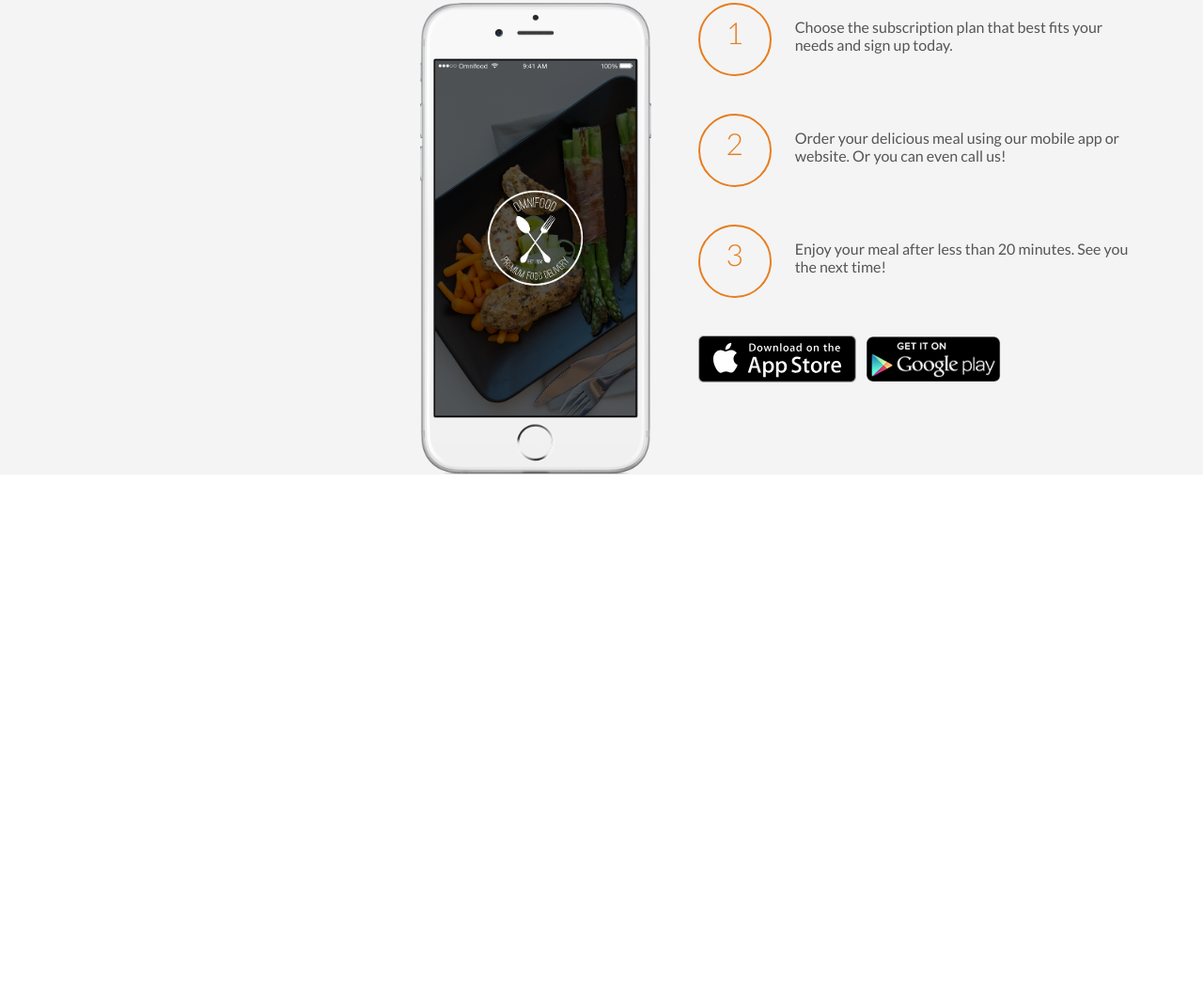
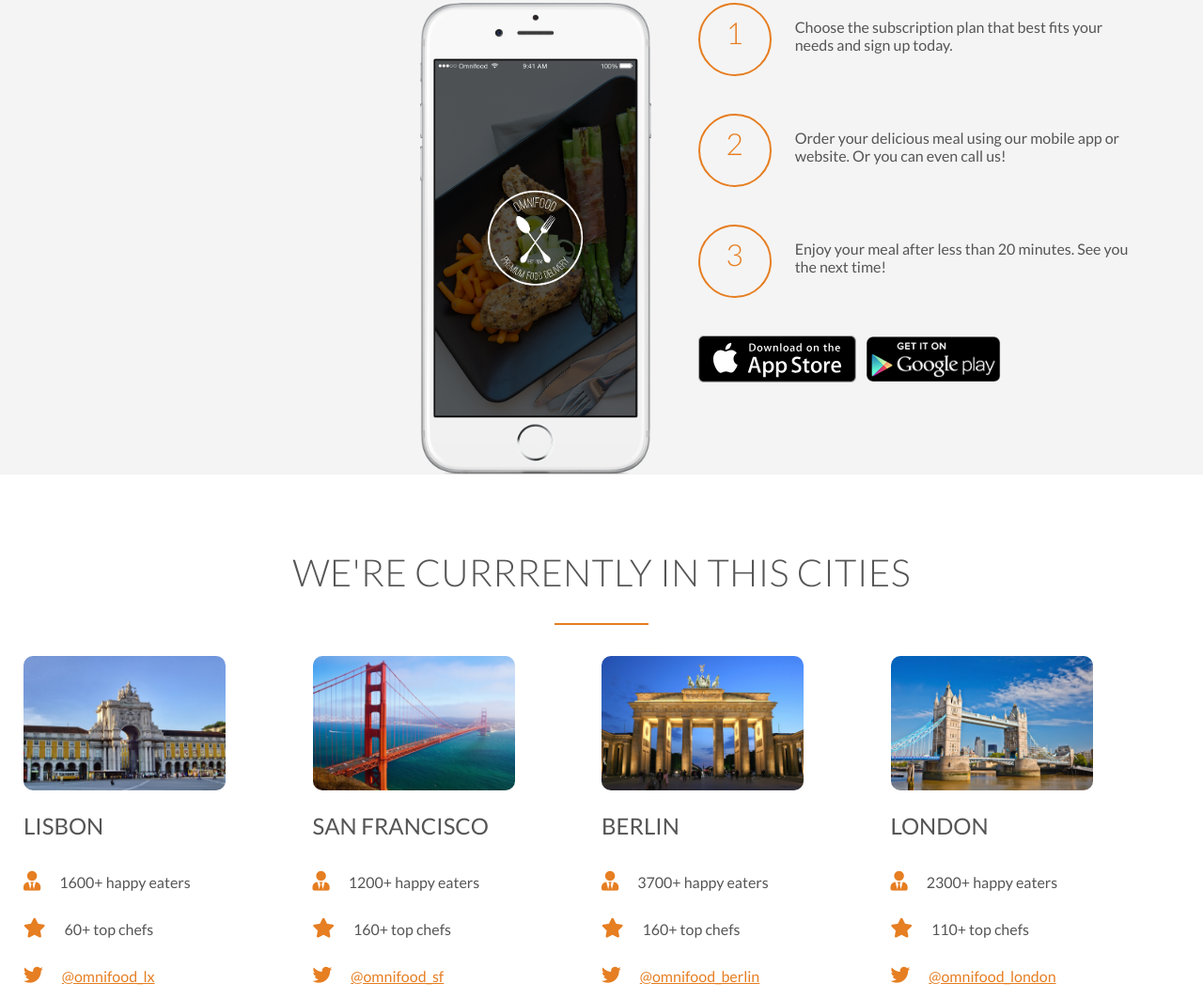
Before and after one commit to ostoliar/FoodWebProject, a plain HTML site: page index.html in a window 1280 px wide. Shown: the part 2003-3066 px from the top of the page at 94% size. Before the commit the page ends 2508 px from the top, so only its background shows below. Drawn offline with Linux system fonts and the light colour scheme; a web font is replaced by a local one.

Commit message:
section cities done

```diff
--- a/css/style.css
+++ b/css/style.css
@@ -230,6 +230,7 @@ header {
     padding-top: 40px;
     background-color: #f4f4f4;
     color: #555;
+    margin-bottom: 80px;
 }
 
 .how_it_works__block {
@@ -250,7 +251,6 @@ header {
 .how_it_works__block_right__one {
     display: flex;
     margin-bottom: 40px;
-
 }
 
 .how_it_works__block_left img {
@@ -272,7 +272,6 @@ header {
     margin-top: 30px;
 }
 
-
 .how_it_works__block_right__one_namber {
     color: #e67e22;
     font-size: 200%;
@@ -287,7 +286,6 @@ header {
     font-family: 'Saira Semi Condensed', sans-serif;
     font-family: 'Lato', sans-serif;
     font-weight: 300;
-
 }
 
 .how_it_works_row h2 {
@@ -308,14 +306,77 @@ header {
 
 .how_it_works__block_right__btn {
     display: flex;
+}
 
-}
 .how_it_works__block_right__btn img {
     height: 50px;
     width: auto;
     margin-right: 10px;
 }
+
 .btn-app:link,
 .btn-app:visited {
     border: 0;
 }
+
+.cities {
+    width: 100%;
+    max-width: 1230px;
+    height: auto;
+    margin: auto;
+    color: #555;
+    font-family: 'Rajdhani', sans-serif;
+    font-family: 'Saira Semi Condensed', sans-serif;
+    font-family: 'Lato', sans-serif;
+}
+
+.cities_head {
+    text-align: center;
+    font-weight: 300;
+    text-transform: uppercase;
+    font-size: 250%;
+    letter-spacing: .2px;
+}
+
+.cities_head:after {
+    display: block;
+    height: 2px;
+    background-color: #e67e22;
+    content: " ";
+    width: 100px;
+    margin: 0 auto;
+    margin-top: 30px;
+}
+
+.cities__wrap_grid {
+    display: grid;
+    grid-template-columns: 1fr 1fr 1fr 1fr;
+}
+.cities__wrap_grid_block h2 {
+    text-transform: uppercase;
+    font-weight: normal;
+}
+
+.cities__wrap_grid_block img {
+    width: 70%;
+    height: auto;
+    border-radius: 10px;
+}
+.cities__wrap_grid_block__description div {
+    display: flex;
+
+    align-items: center;
+    height: 50px;
+}
+.cities__wrap_grid_block__description i {
+    color: #e67e22;
+    font-size: 130%;
+    margin-right: 20px;
+}
+.cities__wrap_grid_block__description a {
+    color: #e67e22;
+}
+
+.cities__wrap_grid_block__description a:hover {
+    text-decoration: none;
+}
--- a/index.html
+++ b/index.html
@@ -107,19 +107,26 @@
             <div class="how_it_works__block_right">
                 <div class="how_it_works__block_right__one">
                     <div class="how_it_works__block_right__one_namber">1</div>
-                    <p class="how_it_works__block_right__one_paragraph">Choose the subscription plan that best fits your <br> needs and sign up today.</p>
+                    <p class="how_it_works__block_right__one_paragraph">Choose the subscription plan that best fits your
+                        <br> needs and sign up today.</p>
                 </div>
                 <div class="how_it_works__block_right__one">
                     <div class="how_it_works__block_right__one_namber">2</div>
-                    <p class="how_it_works__block_right__one_paragraph">Order your delicious meal using our mobile app or <br> website. Or you can even call us!</p>
+                    <p class="how_it_works__block_right__one_paragraph">Order your delicious meal using our mobile app or
+                        <br> website. Or you can even call us!</p>
                 </div>
                 <div class="how_it_works__block_right__one">
                     <div class="how_it_works__block_right__one_namber">3</div>
-                    <p class="how_it_works__block_right__one_paragraph">Enjoy your meal after less than 20 minutes. See you <br> the next time!</p>
+                    <p class="how_it_works__block_right__one_paragraph">Enjoy your meal after less than 20 minutes. See you
+                        <br> the next time!</p>
                 </div>
                 <div class="how_it_works__block_right__btn">
-                    <a href="#"><img src="img/download-app.svg" alt="App store"></a>
-                    <a href="#"><img src="img/download-app-android.png" alt="Google  play"></a>
+                    <a class="btn-app" href="#">
+                        <img src="img/download-app.svg" alt="App store">
+                    </a>
+                    <a class="btn-app" href="#">
+                        <img src="img/download-app-android.png" alt="Google  play">
+                    </a>
                 </div>
 
 
@@ -127,6 +134,90 @@
         </div>
 
     </section>
+    <section class="cities">
+        <h2 class="cities_head">We're currrently in this cities</h2>
+        <div class="cities__wrap_grid">
+            <div class="cities__wrap_grid_block">
+                <img src="img/lisbon-3.jpg" alt="Lisbon">
+                <h2>Lisbon</h2>
+                <div class="cities__wrap_grid_block__description">
+                    <div>
+                        <i class="fas fa-user-tie"></i>
+                        <p>1600+ happy eaters</p>
+                    </div>
+                    <div>
+                        <i class="fas fa-star"></i>
+                        <p>60+ top chefs</p>
+                    </div>
+                    <div>
+                        <i class="fab fa-twitter"></i>
+                       <a href="">@omnifood_lx</a>
+                    </div>
+
+                </div>
+            </div>
+            <div class="cities__wrap_grid_block">
+                <img src="img/san-francisco.jpg" alt="San Francisco">
+                <h2>San Francisco</h2>
+                <div class="cities__wrap_grid_block__description">
+                    <div>
+                        <i class="fas fa-user-tie"></i>
+                        <p>1200+ happy eaters</p>
+                    </div>
+                    <div>
+                        <i class="fas fa-star"></i>
+                        <p>160+ top chefs</p>
+                    </div>
+                    <div>
+                        <i class="fab fa-twitter"></i>
+
+                        <a href="#">@omnifood_sf</a>
+                    </div>
+
+                </div>
+            </div>
+            <div class="cities__wrap_grid_block">
+                <img src="img/berlin.jpg" alt="Berlin">
+                <h2>Berlin</h2>
+                <div class="cities__wrap_grid_block__description">
+                    <div>
+                        <i class="fas fa-user-tie"></i>
+                        <p>3700+ happy eaters</p>
+                    </div>
+                    <div>
+                        <i class="fas fa-star"></i>
+                        <p>160+ top chefs</p>
+                    </div>
+                    <div>
+                        <i class="fab fa-twitter"></i>
+                       <a href="">@omnifood_berlin</a>
+                    </div>
+
+                </div>
+            </div>
+            <div class="cities__wrap_grid_block">
+                <img src="img/london.jpg" alt="London">
+                <h2>London</h2>
+                <div class="cities__wrap_grid_block__description">
+                    <div>
+                        <i class="fas fa-user-tie"></i>
+                        <p>2300+ happy eaters</p>
+                    </div>
+                    <div>
+                        <i class="fas fa-star"></i>
+                        <p> 110+ top chefs</p>
+                    </div>
+                    <div>
+                        <i class="fab fa-twitter"></i>
+                        <a href="">@omnifood_london</a>
+                    </div>
+
+                </div>
+            </div>
+        </div>
+
+
+    </section>
 
 </body>
 
```
